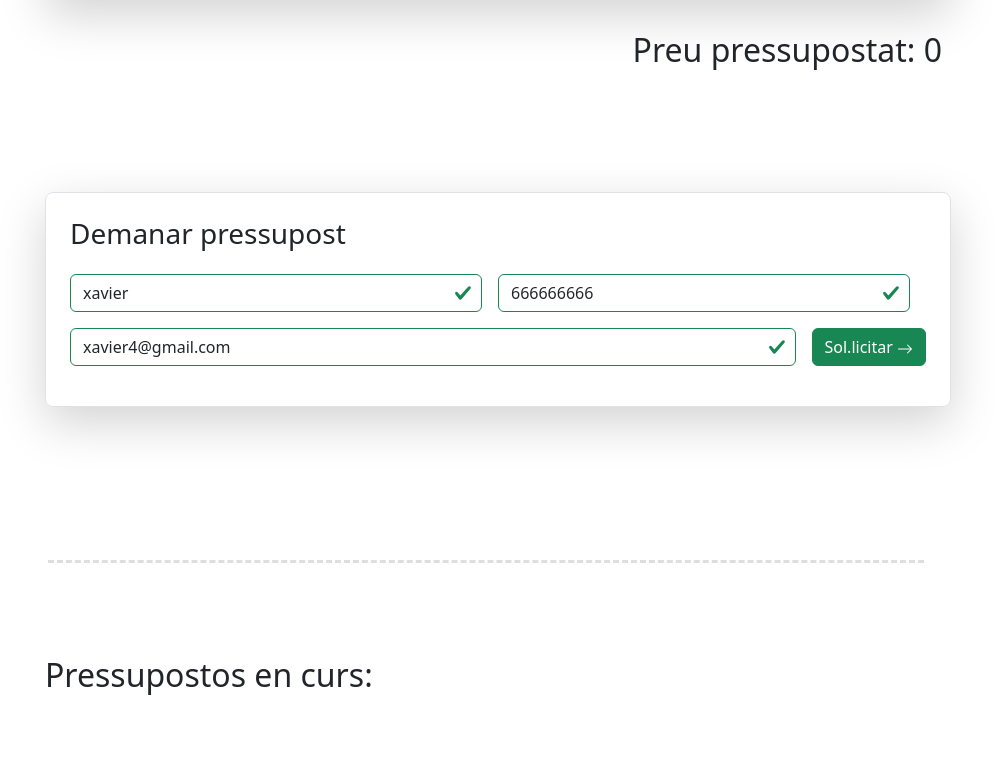
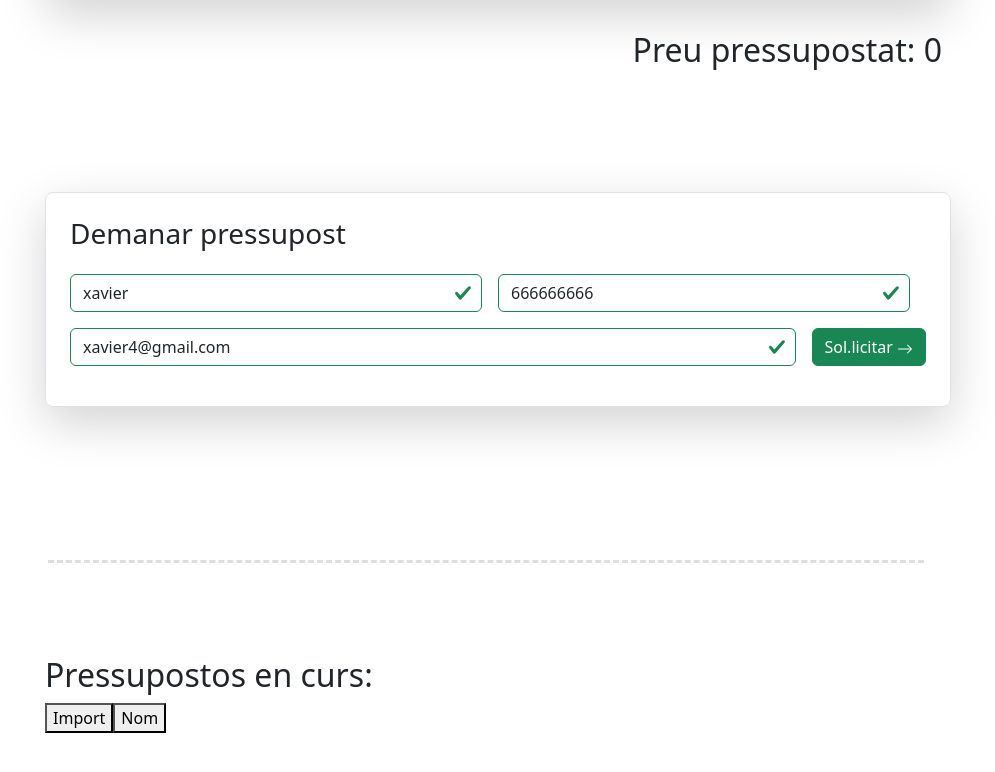
Before and after one commit to akustikoa/sprint6, an Angular app: page / in a window 1280 px wide. Shown: the part 828-1600 px from the top of the page, without its empty margins (142-1137 px from the left). Built offline with nearby package versions, Linux system fonts and the light colour scheme.

Commit message:
logica ord. nom i import

```diff
--- a/src/app/budgets-list/budgets-list.component.html
+++ b/src/app/budgets-list/budgets-list.component.html
@@ -1,6 +1,7 @@
 <div class="container general">
     <div class="mb-5">
         <h2>Pressupostos en curs: </h2>
+        <button (click)="ordenaImport()">Import</button><button (click)="ordenaPressupostosPerNom()">Nom</button>
     </div>
     @for (pressupost of usuariPressupostos; track pressupost) {
     <div class=" border rounded-3 p-5 shadow-lg d-flex justify-content-between align-items-center flex-wrap mb-3 w-100">
--- a/src/app/budgets-list/budgets-list.component.ts
+++ b/src/app/budgets-list/budgets-list.component.ts
@@ -12,10 +12,49 @@ import { iPressupost } from '../interfaces/i-extres';
 })
 export class BudgetsListComponent {
   usuariPressupostos: iPressupost[] = [];
+  ordreAscendent: boolean = true;
+  ordreAscendentNom: boolean = true;
+  ordreAscendentData: boolean = true;
 
   constructor(private budgetService: BudgetService) { }
 
   ngOnInit(): void {
     this.usuariPressupostos = this.budgetService.getPressupostos();
-  } //getPressupostos retorna llistatPressupostosFinal
+  }
+
+  ordenaImport(): void {
+    this.usuariPressupostos.sort((a, b) => {
+      if (this.ordreAscendent) {
+        return a.pressupostTotal - b.pressupostTotal;
+      } else {
+        return b.pressupostTotal - a.pressupostTotal;
+      }
+    });
+    this.ordreAscendent = !this.ordreAscendent;
+  }
+
+  ordenaPressupostosPerNom(): void {
+    this.usuariPressupostos.sort((a, b) => {
+      if (this.ordreAscendentNom) {
+        return a.usuari.nom.localeCompare(b.usuari.nom);
+      } else {
+        return b.usuari.nom.localeCompare(a.usuari.nom);
+      }
+    });
+    this.ordreAscendentNom = !this.ordreAscendentNom;
+  }
+
+  // ordenaPressupostosPerData(): void { // Afegir aquesta funció
+  //   this.usuariPressupostos.sort((a, b) => {
+  //     const dateA = new Date(a.data).getTime();
+  //     const dateB = new Date(b.data).getTime();
+  //     if (this.ordreAscendentData) {
+  //       return dateA - dateB;
+  //     } else {
+  //       return dateB - dateA;
+  //     }
+  //   });
+  //   this.ordreAscendentData = !this.ordreAscendentData; // Canviar l'estat de l'ordre per la propera vegada
+  // }
+
 }
--- a/src/app/services/budget.service.service.ts
+++ b/src/app/services/budget.service.service.ts
@@ -19,6 +19,7 @@ export class BudgetService {
   };
 
   llistaPressupostosFinal: iPressupost[] = [];
+
 
   calculPressupost(pressupost: any): number {
     this.pressupostTotal = 0;
@@ -79,6 +80,6 @@ export class BudgetService {
     return this.llistaPressupostosFinal;
   }
 
+  constructor() { }
 
-  constructor() { }
 }
```
